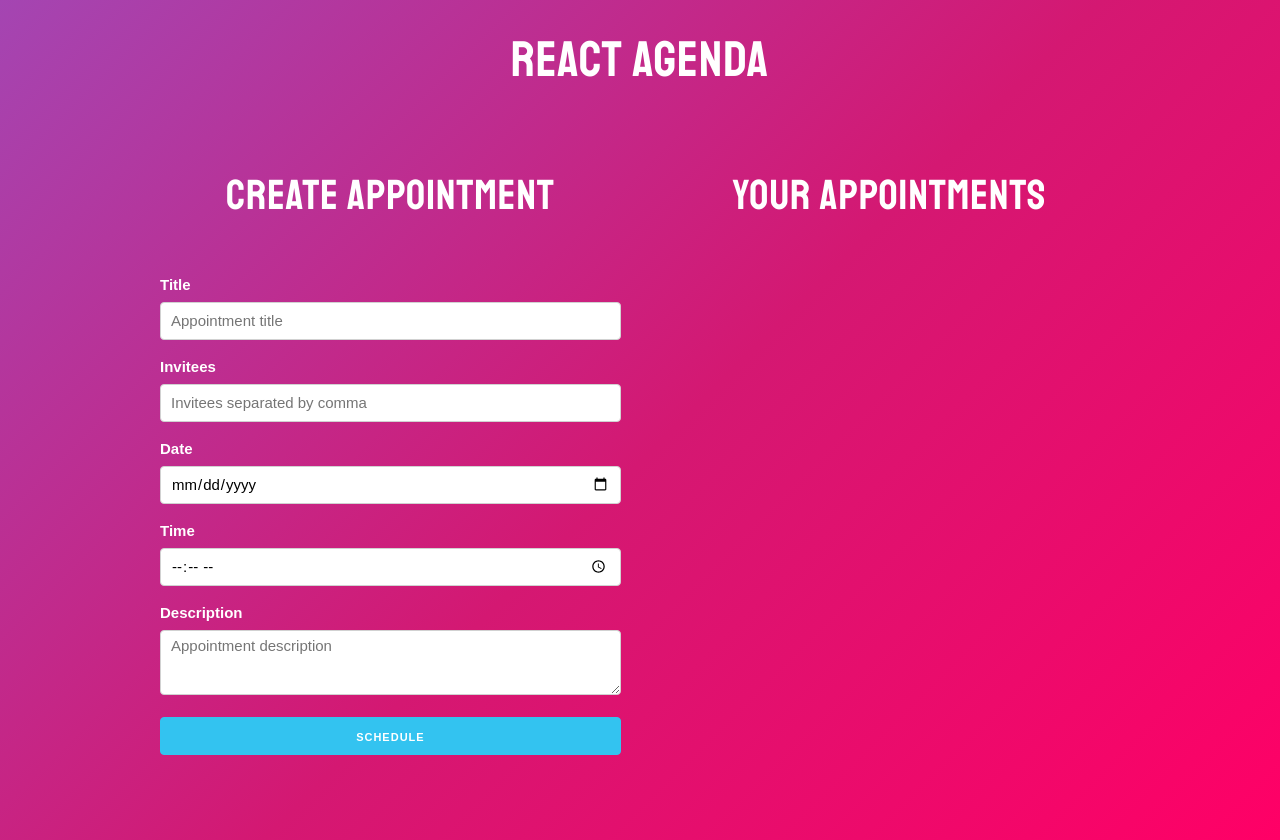
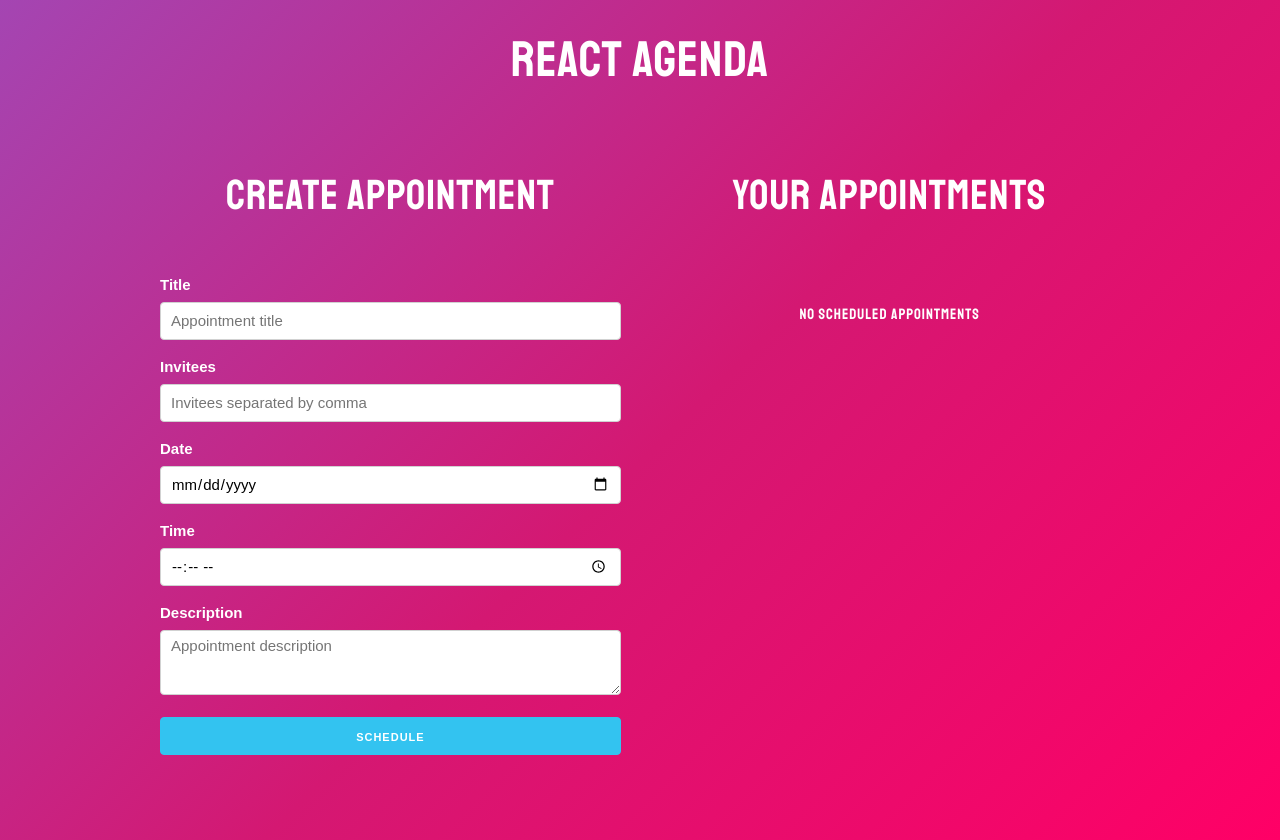
Before and after one commit to IsaacRF/react-agenda, a React (Create React App) app: page / in a window 1280 px wide. Built offline with nearby package versions, Linux system fonts and the light colour scheme.

Commit message:
#63 Add conditional text when no appointments

```diff
--- a/src/App.tsx
+++ b/src/App.tsx
@@ -34,6 +34,9 @@ const App = () => {
         </div>
         <div className="one-half column">
           <h2>Your appointments</h2>
+          {appointments.length === 0 && (
+            <p className="title">No scheduled appointments</p>
+          )}
           {appointments.map((appointment: any) => (
             <Appointment
               key={appointment.id}
--- a/src/index.scss
+++ b/src/index.scss
@@ -9,7 +9,7 @@ html {
     min-height: 100%;
     padding-bottom: 5rem;
   }
-  h1, h2  {
+  h1, h2, p.title  {
     color: white;
     padding: 3rem 0;
     text-align: center;
```
